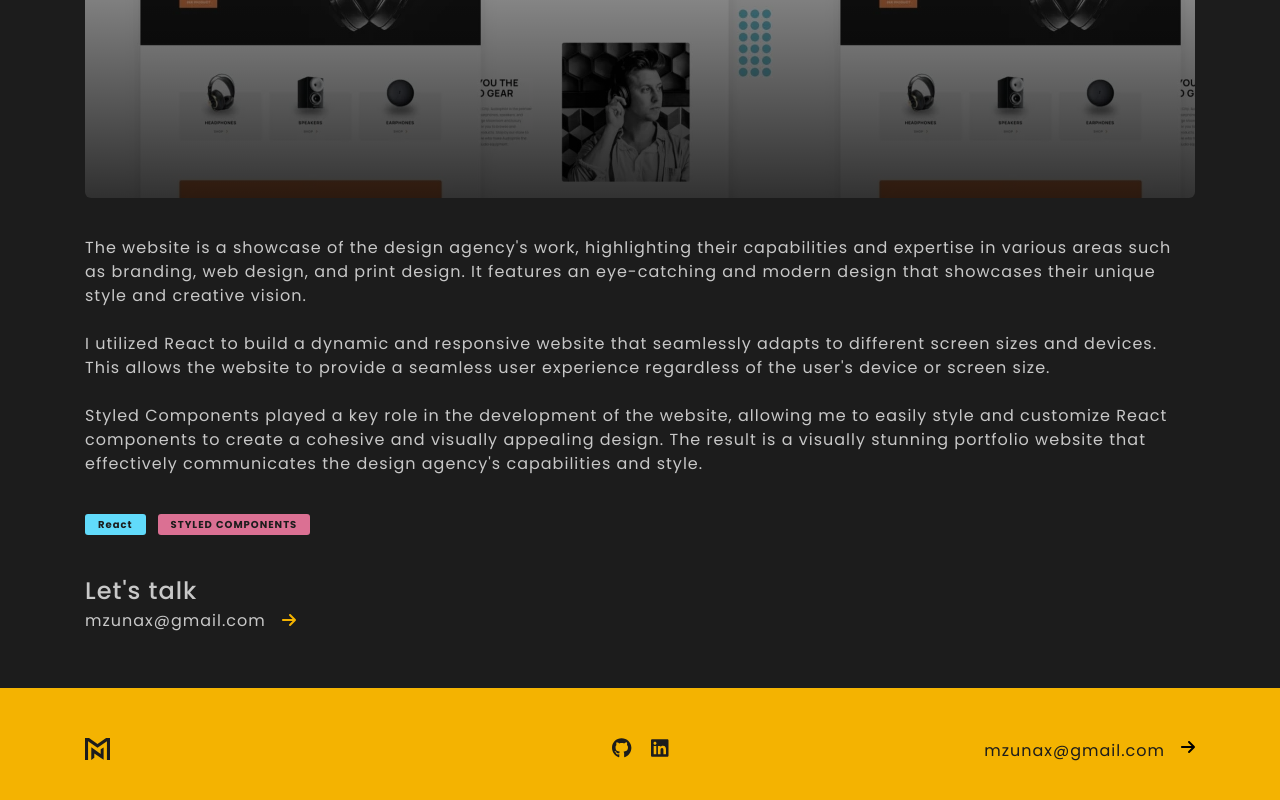
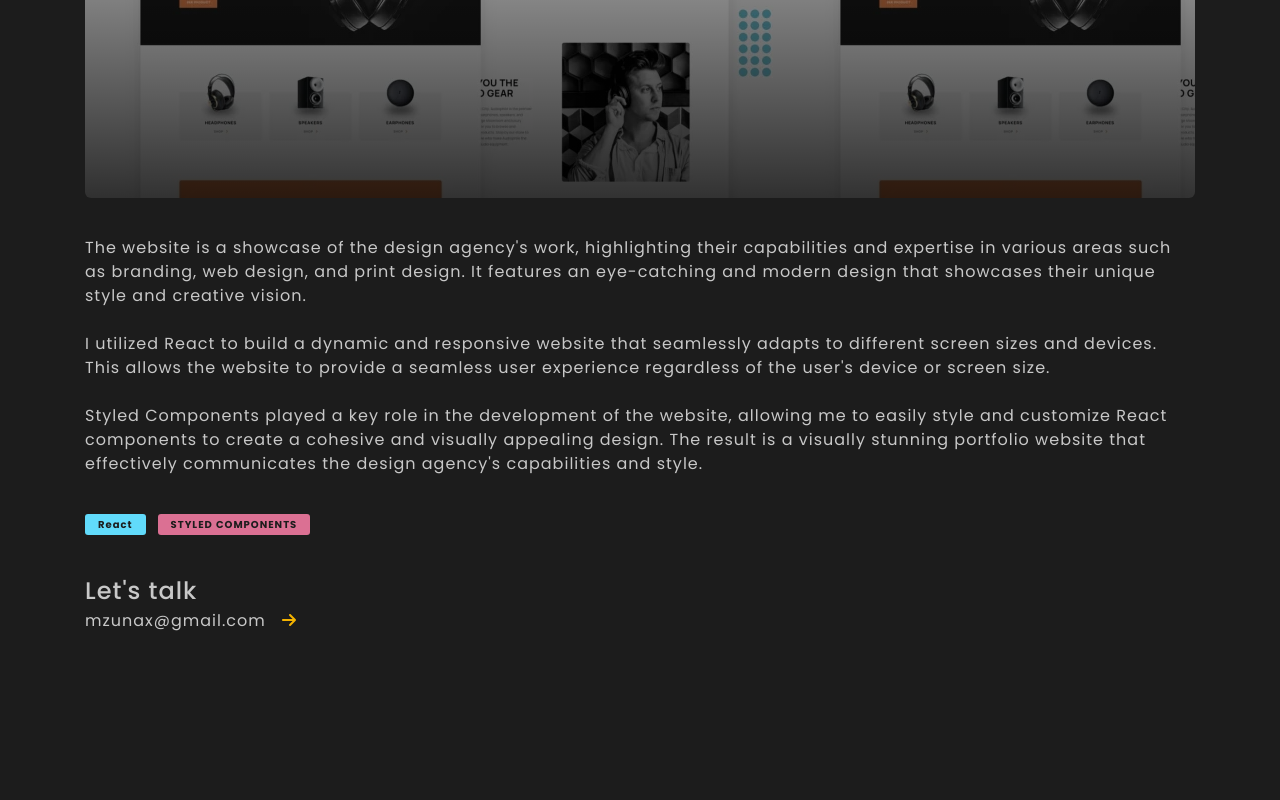
Before and after one commit to milderz/frontend-portfolio.old, a React (Create React App) app: page /audiophile in a window 1280 px wide. Shown: the part 360-1160 px from the top of the page. After the commit the page ends 1048 px from the top, so only its background shows below. Built offline with nearby package versions, Linux system fonts and the light colour scheme.

Commit message:
Fixing content layout shift

```diff
--- a/src/App.js
+++ b/src/App.js
@@ -76,6 +76,7 @@ function App() {
                   />
                   <ContactSection />
                 </Section>
+                <Footer />
               </>
             }
           />
@@ -88,7 +89,6 @@ function App() {
             }
           />
         </Routes>
-        <Footer />
       </div>
     </Router>
   );
```
